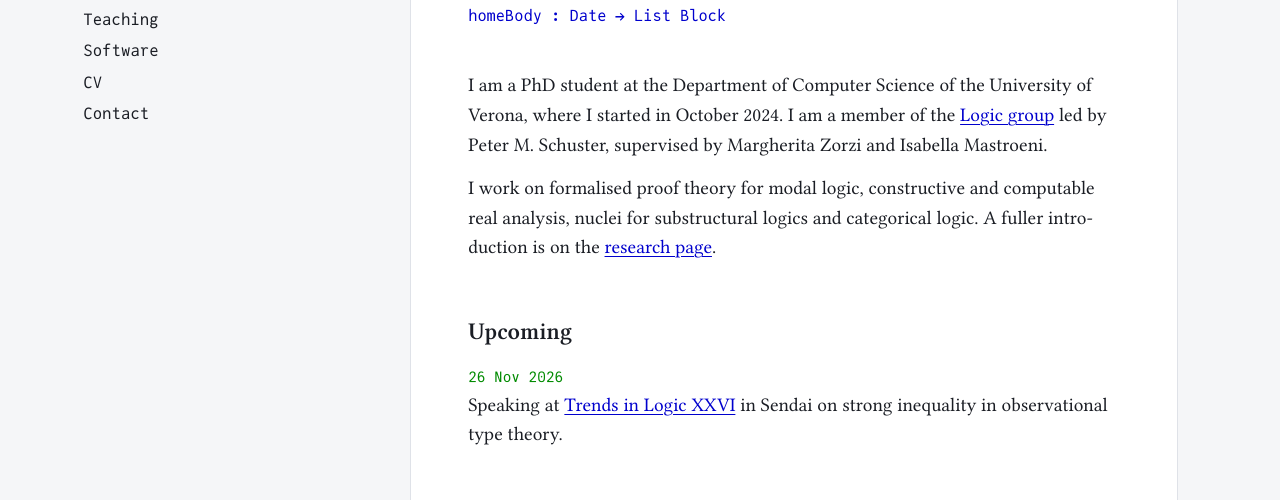
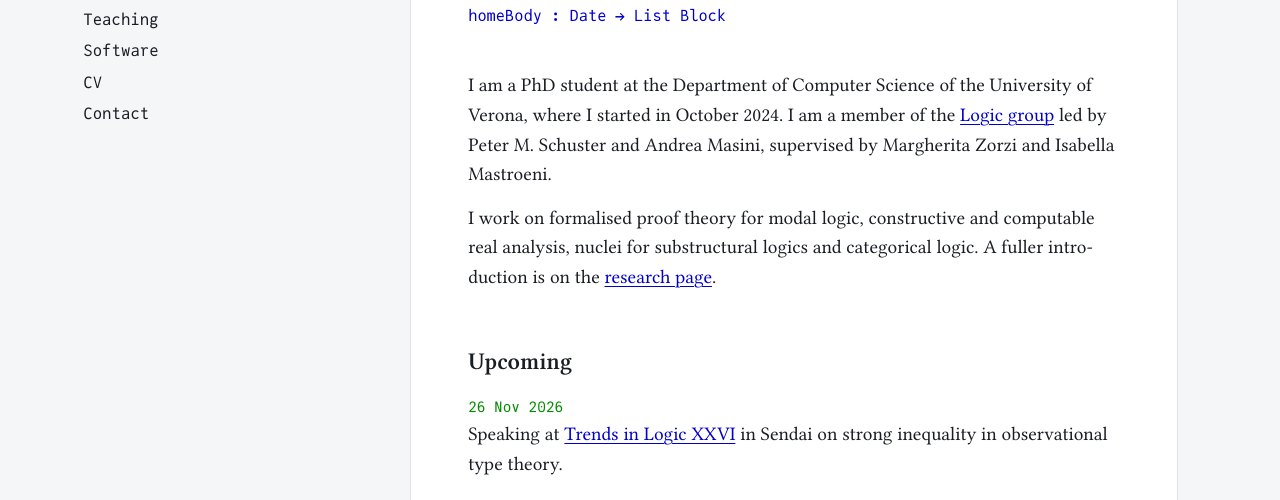
Before and after one commit to eapiova/eapiova.github.io, a plain HTML site: page agda/index.html in a window 1280 px wide. Shown: the part 226-726 px from the top of the page. Drawn offline with Linux system fonts and the light colour scheme.

Commit message:
Publish academic site

```diff
--- a/agda/index.html
+++ b/agda/index.html
@@ -39,7 +39,7 @@
       <p class="rule-label">PhD student, University of Verona</p>
     </header>
     <p class="signature"><code>homeBody : Date → List Block</code></p>
-    <p>I am a PhD student at the Department of Computer Science of the University of Verona, where I started in October 2024. I am a member of the <a href="https://www.logicverona.it/">Logic group</a> led by Peter M. Schuster, supervised by Margherita Zorzi and Isabella Mastroeni.</p>
+    <p>I am a PhD student at the Department of Computer Science of the University of Verona, where I started in October 2024. I am a member of the <a href="https://www.logicverona.it/">Logic group</a> led by Peter M. Schuster and Andrea Masini, supervised by Margherita Zorzi and Isabella Mastroeni.</p>
     <p>I work on formalised proof theory for modal logic, constructive and computable real analysis, nuclei for substructural logics and categorical logic. A fuller introduction is on the <a href="research.html">research page</a>.</p>
     <h2 id="upcoming">Upcoming</h2>
     <ol class="entries timeline">
```
Also changed, not shown: index.html (+1 -1 lines).
